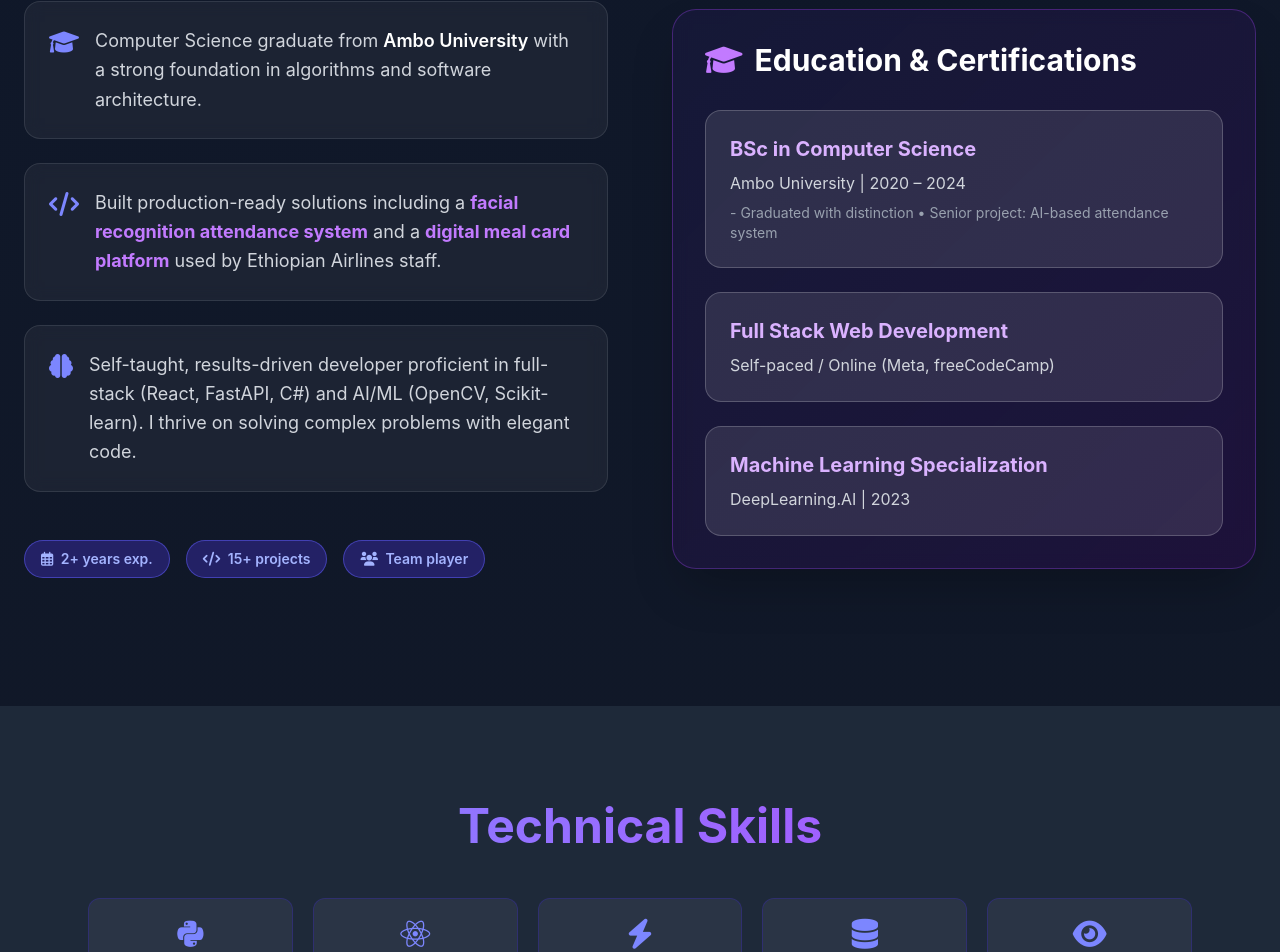
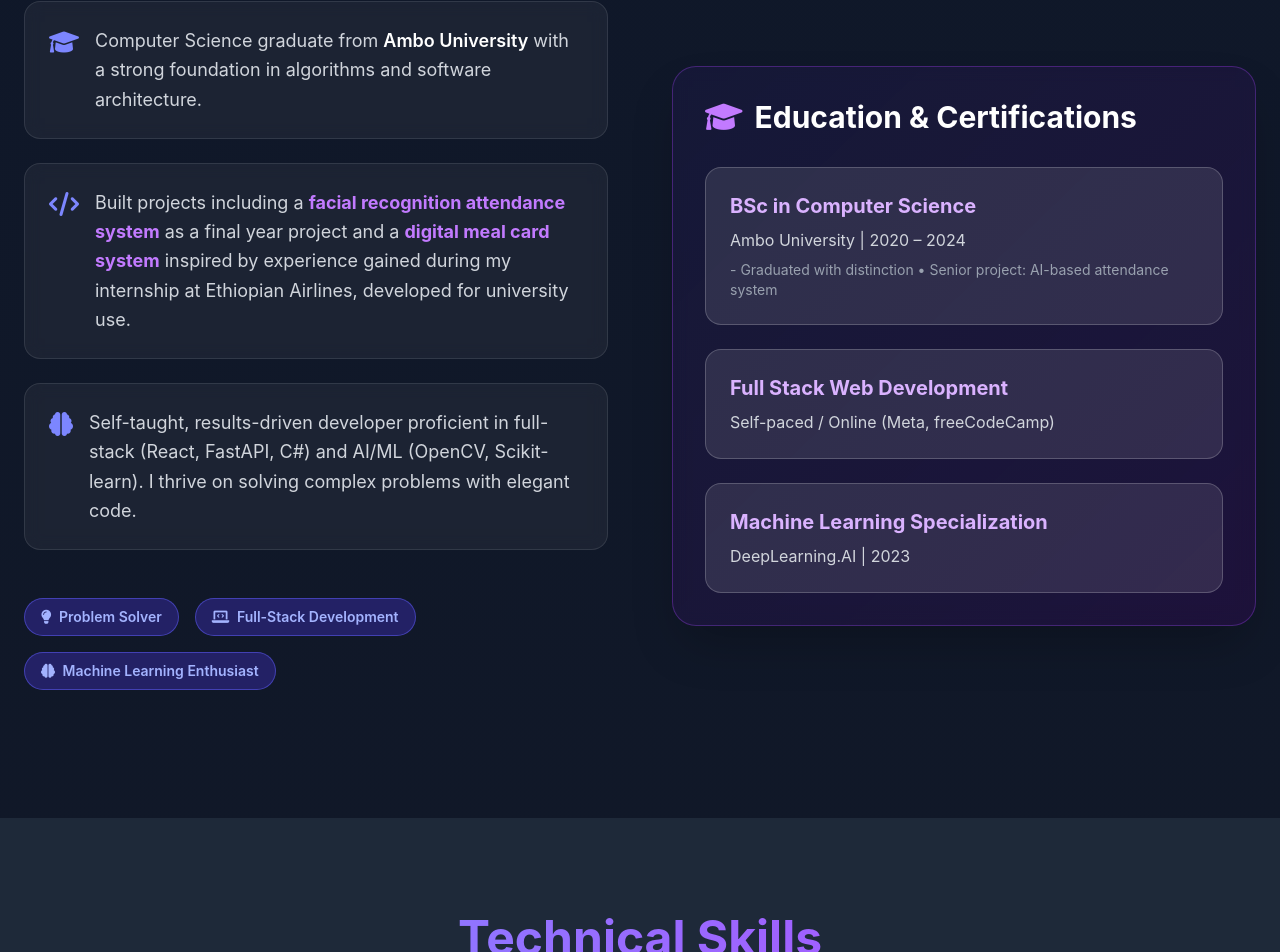
Before and after one commit to Zakira-Abdurahman/zakira-portfolio, a React (Vite) app: page / in a window 1280 px wide. Shown: the part 1111-2063 px from the top of the page. Built offline with nearby package versions, Linux system fonts and the light colour scheme.

Commit message:
Updated About section

```diff
--- a/src/components/About.jsx
+++ b/src/components/About.jsx
@@ -22,7 +22,7 @@ function About() {
             <div className="flex items-start gap-4 p-6 bg-white/5 backdrop-blur-sm rounded-2xl border border-white/10">
               <i className="fas fa-code text-2xl text-indigo-400 mt-1 shrink-0"></i>
               <div>
-                <p>Built production-ready solutions including a <strong className="text-purple-400">facial recognition attendance system</strong> and a <strong className="text-purple-400">digital meal card platform</strong> used by Ethiopian Airlines staff.</p>
+                <p>Built projects including a <strong className="text-purple-400">facial recognition attendance system</strong> as a final year project and a <strong className="text-purple-400">digital meal card system</strong> inspired by experience gained during my internship at Ethiopian Airlines, developed for university use.</p>
               </div>
             </div>
 
@@ -35,13 +35,13 @@ function About() {
 
             <div className="flex gap-4 pt-6 flex-wrap">
               <span className="px-4 py-2 bg-indigo-600/30 text-indigo-300 rounded-full text-sm border border-indigo-500/50 font-semibold">
-                <i className="far fa-calendar-alt mr-1"></i> 2+ years exp.
+                <i className="fas fa-lightbulb mr-1"></i> Problem Solver
               </span>
               <span className="px-4 py-2 bg-indigo-600/30 text-indigo-300 rounded-full text-sm border border-indigo-500/50 font-semibold">
-                <i className="fas fa-code mr-1"></i> 15+ projects
+                <i className="fas fa-laptop-code mr-1"></i> Full-Stack Development
               </span>
               <span className="px-4 py-2 bg-indigo-600/30 text-indigo-300 rounded-full text-sm border border-indigo-500/50 font-semibold">
-                <i className="fas fa-users mr-1"></i> Team player
+                <i className="fas fa-brain mr-1"></i> Machine Learning Enthusiast
               </span>
             </div>
           </div>
```
